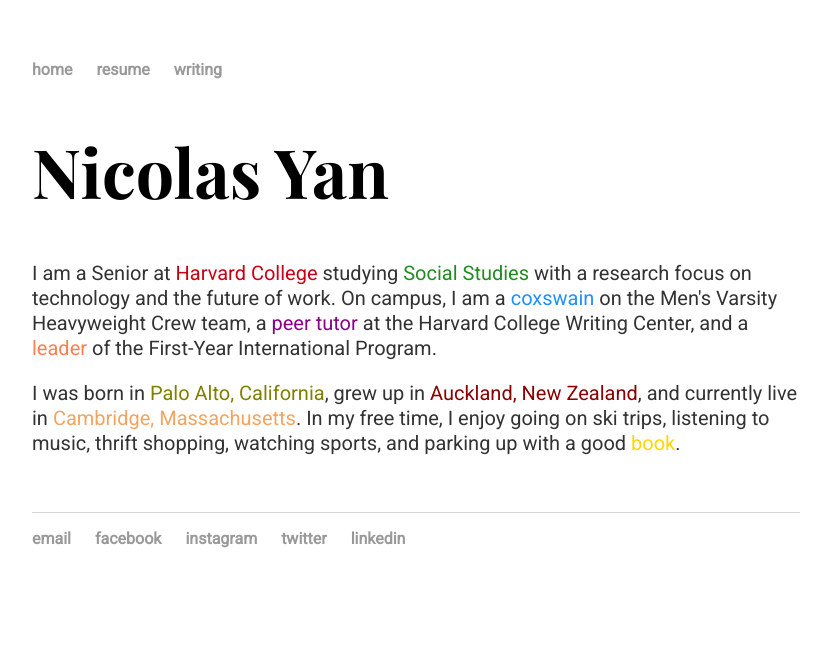
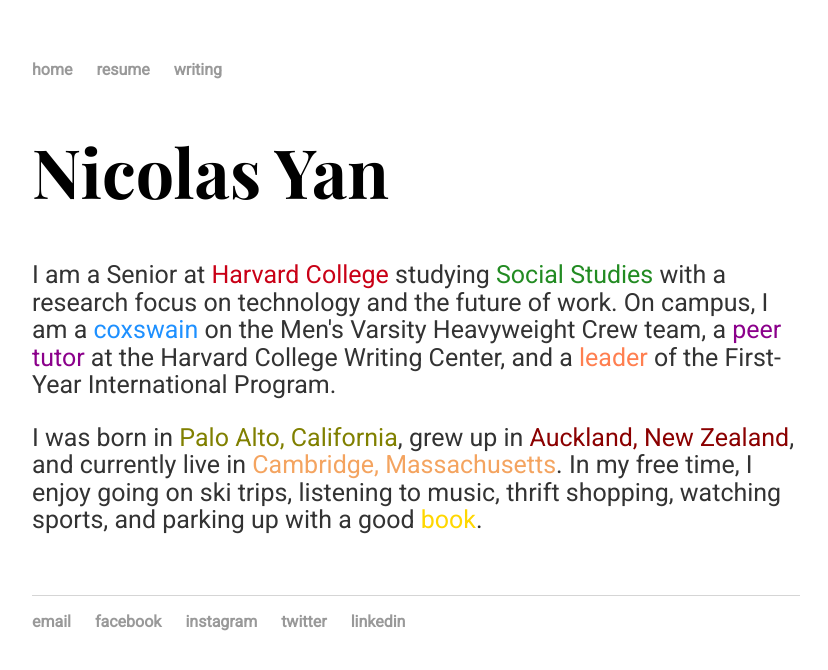
Before and after one commit to nicolas-yan/nicolas-yan.github.io, a Jekyll site: the page built from index.html, in a window 1280 px wide. Shown: the top 670 px of the page, without its empty margins (224-1052 px from the left). Built offline with Jekyll 4.4.1, drawn with Linux system fonts in a browser that asks for light colours; some web fonts are replaced.

Commit message:
Update main.css

```diff
--- a/css/main.css
+++ b/css/main.css
@@ -38,8 +38,8 @@
 }
 p {
     font-family: 'Roboto', sans-serif;
-    font-size: 20px;
-    line-height: 25px;
+    font-size: 25px;
+    line-height: 1.1;
     color: #333;
 }
 footer {
```
